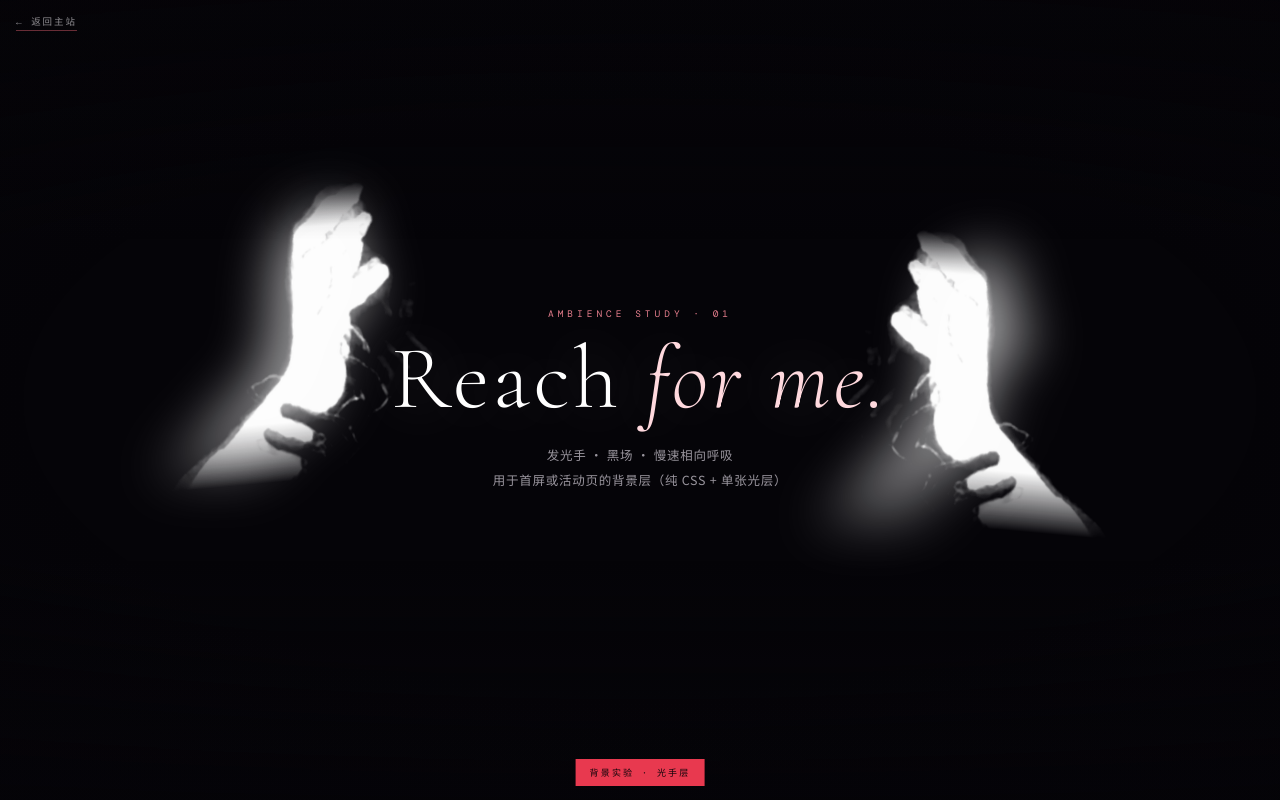
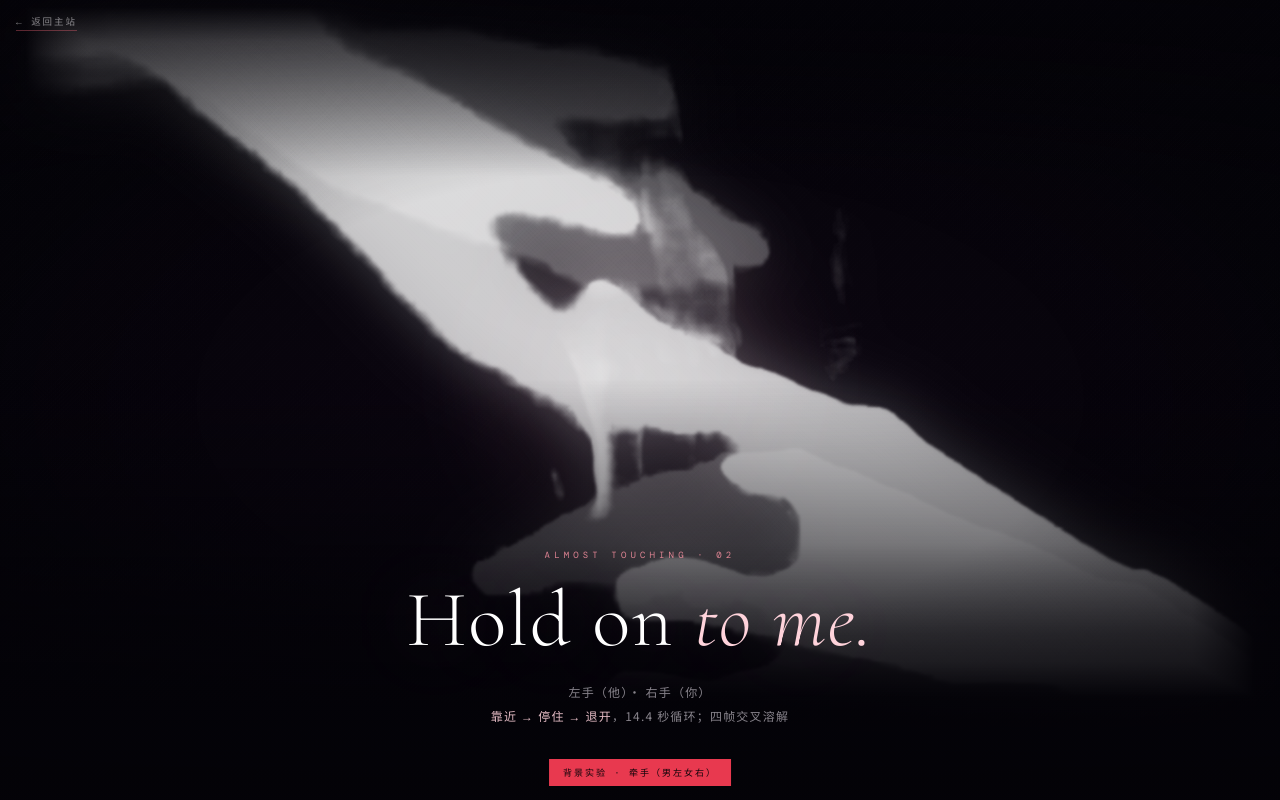
Before and after one commit to Hotpot-cx/sylus-site, a plain HTML site: page hand_demo.html in a window 1280 px wide. Drawn offline with nearby package versions, Linux system fonts and the light colour scheme; a web font is replaced by a local one.

Commit message:
牵手光手背景：4 帧视频层抠图 + 14.4s 靠近/牵手/退开循环

```diff
--- a/hand_demo.html
+++ b/hand_demo.html
@@ -3,123 +3,181 @@
   <head>
     <meta charset="UTF-8" />
     <meta name="viewport" content="width=device-width, initial-scale=1.0" />
-    <title>光手背景实验 | 秦彻</title>
+    <title>牵手 · 光手背景实验 | 秦彻</title>
     <link
-      href="https://fonts.googleapis.com/css2?family=Cormorant+Garamond:ital,wght@0,300;0,400;1,300&family=DM+Mono:wght@300;400&family=Noto+Sans+SC:wght@200;300;400&display=swap"
+      href="https://fonts.googleapis.com/css2?family=Cormorant+Garamond:ital,wght@0,300;0,400;1,300;1,400&family=DM+Mono:wght@300;400&family=Noto+Sans+SC:wght@200;300;400&display=swap"
       rel="stylesheet"
     />
     <style>
       * { box-sizing: border-box; }
-      html, body { margin: 0; height: 100%; background: #050408; color: #ece9ef; font-family: "Noto Sans SC", sans-serif; }
-      body { overflow-x: hidden; }
-
-      /* 全局场景 */
+      html, body {
+        margin: 0;
+        height: 100%;
+        background: #040308;
+        color: #ece9ef;
+        font-family: "Noto Sans SC", sans-serif;
+        overflow-x: hidden;
+      }
       .stage {
         position: relative;
         min-height: 100svh;
         display: grid;
         place-items: center;
         overflow: hidden;
-        isolation: isolate;
+        background: radial-gradient(90% 70% at 50% 52%, #0b0510 0%, #040308 72%);
       }
-      .stage::after {
-        content: "";
+
+      /* 光手序列层 */
+      .hands {
+        position: absolute;
+        inset: 0;
+        z-index: 1;
+        pointer-events: none;
+      }
+      .hands img {
+        position: absolute;
+        left: 50%;
+        top: 44%;
+        width: min(1180px, 100vw);
+        height: auto;
+        transform: translate(-50%, -50%) scale(1.02);
+        mix-blend-mode: screen;
+        opacity: 0;
+        will-change: opacity, transform;
+        user-select: none;
+        -webkit-user-drag: none;
+      }
+      /* 柔光层（同一批图，CSS 模糊） */
+      .hands-soft {
+        position: absolute;
+        inset: 0;
+        z-index: 0;
+        pointer-events: none;
+        filter: blur(30px) saturate(1.05);
+        opacity: 0.36;
+        mix-blend-mode: screen;
+      }
+      .hands-soft img {
+        position: absolute;
+        left: 50%;
+        top: 44%;
+        width: min(1180px, 100vw);
+        height: auto;
+        transform: translate(-50%, -50%) scale(1.03);
+        opacity: 0;
+        will-change: opacity;
+        user-select: none;
+      }
+
+      /* 牵手瞬间的光点 */
+      .spark {
+        position: absolute;
+        left: 50%;
+        top: 47%;
+        z-index: 2;
+        width: 34vw;
+        height: 34vw;
+        transform: translate(-50%, -50%) scale(0.9);
+        background: radial-gradient(
+          circle,
+          rgba(255, 244, 248, 0.55),
+          rgba(255, 170, 190, 0.18) 42%,
+          transparent 70%
+        );
+        filter: blur(16px);
+        mix-blend-mode: screen;
+        opacity: 0;
+        pointer-events: none;
+      }
+
+      .veil {
         position: absolute;
         inset: 0;
         z-index: 3;
         pointer-events: none;
         background:
-          radial-gradient(120% 90% at 50% 50%, transparent 40%, rgba(5, 4, 8, 0.72) 88%),
-          linear-gradient(180deg, rgba(5, 4, 8, 0.65), transparent 30%, transparent 70%, rgba(5, 4, 8, 0.85));
+          radial-gradient(115% 95% at 50% 50%, transparent 30%, rgba(4, 3, 8, 0.8) 84%),
+          linear-gradient(
+            180deg,
+            rgba(4, 3, 8, 0.78),
+            transparent 22%,
+            transparent 68%,
+            rgba(4, 3, 8, 0.92)
+          );
       }
-
-      .hand {
+      .grain {
         position: absolute;
-        z-index: 1;
-        mix-blend-mode: screen;
-        will-change: transform, opacity;
+        inset: 0;
+        z-index: 3;
         pointer-events: none;
-        user-select: none;
-      }
-      .hand-soft {
-        position: absolute;
-        z-index: 0;
-        mix-blend-mode: screen;
-        filter: blur(26px);
-        opacity: 0.55;
-        pointer-events: none;
-      }
-
-      /* 双手相向 */
-      .h-l { width: min(42vw, 520px); left: 4vw; top: 24%; transform: rotate(-8deg); animation: reachL 8s ease-in-out infinite; }
-      .h-r { width: min(42vw, 520px); right: 4vw; top: 30%; transform: scaleX(-1) rotate(-8deg); animation: reachR 8s ease-in-out infinite; }
-      .h-l-soft { width: min(42vw, 520px); left: 4vw; top: 24%; animation: glowPulse 8s ease-in-out infinite; }
-      .h-r-soft { width: min(42vw, 520px); right: 4vw; top: 30%; animation: glowPulse 8s ease-in-out infinite; }
-
-      @keyframes reachL {
-        0%, 100% { transform: rotate(-8deg) translateX(-18px) translateY(6px); opacity: 0.82; }
-        46% { transform: rotate(-5deg) translateX(26px) translateY(-8px); opacity: 1; }
-        54% { transform: rotate(-5deg) translateX(24px) translateY(-7px); opacity: 1; }
-      }
-      @keyframes reachR {
-        0%, 100% { transform: scaleX(-1) rotate(-8deg) translateX(-18px) translateY(6px); opacity: 0.82; }
-        46% { transform: scaleX(-1) rotate(-5deg) translateX(26px) translateY(-8px); opacity: 1; }
-        54% { transform: scaleX(-1) rotate(-5deg) translateX(24px) translateY(-7px); opacity: 1; }
-      }
-      @keyframes glowPulse {
-        0%, 100% { opacity: 0.35; }
-        50% { opacity: 0.7; }
+        opacity: 0.16;
+        mix-blend-mode: overlay;
+        background-image: repeating-linear-gradient(
+            -45deg,
+            rgba(255, 255, 255, 0.06) 0 1px,
+            transparent 1px 3px
+          ),
+          repeating-linear-gradient(45deg, rgba(0, 0, 0, 0.08) 0 1px, transparent 1px 3px);
       }
 
       /* 文案 */
       .copy {
-        position: relative;
+        position: absolute;
+        left: 0;
+        right: 0;
+        bottom: clamp(60px, 9vh, 110px);
         z-index: 4;
         text-align: center;
-        padding: 0 24px;
+        padding: 0 22px;
+        pointer-events: none;
+      }
+      .copy::before {
+        content: "";
+        position: absolute;
+        inset: -170px 0 -90px;
+        z-index: -1;
+        background: linear-gradient(
+          to top,
+          rgba(4, 3, 8, 0.94) 0%,
+          rgba(4, 3, 8, 0.72) 42%,
+          rgba(4, 3, 8, 0) 100%
+        );
+        pointer-events: none;
       }
       .copy .k {
         font-family: "DM Mono", monospace;
-        font-size: 9.5px;
-        letter-spacing: 0.42em;
+        font-size: 9px;
+        letter-spacing: 0.46em;
         text-transform: uppercase;
-        color: rgba(255, 140, 155, 0.9);
+        color: rgba(255, 148, 164, 0.85);
       }
       .copy h1 {
-        margin: 14px 0 0;
+        margin: 18px 0 0;
         font-family: "Cormorant Garamond", serif;
         font-weight: 300;
-        font-size: clamp(38px, 7vw, 96px);
-        letter-spacing: 0.04em;
-        line-height: 1;
+        font-size: clamp(34px, 6.2vw, 90px);
+        line-height: 1.04;
+        letter-spacing: 0.02em;
         color: #fff;
-        text-shadow: 0 0 60px rgba(255, 255, 255, 0.25);
+        text-shadow: 0 0 80px rgba(255, 220, 230, 0.28);
       }
-      .copy h1 em { font-style: italic; color: #ffd9de; }
+      .copy h1 em {
+        font-style: italic;
+        color: #ffd3db;
+      }
       .copy p {
         margin: 18px auto 0;
-        max-width: 520px;
-        font-size: 12.5px;
+        max-width: 460px;
+        font-size: 12px;
         line-height: 2;
-        letter-spacing: 0.06em;
-        color: rgba(230, 225, 235, 0.66);
+        letter-spacing: 0.1em;
+        color: rgba(232, 226, 236, 0.58);
+      }
+      .copy p b {
+        color: rgba(255, 210, 220, 0.9);
+        font-weight: 400;
       }
 
-      .note {
-        position: fixed;
-        left: 50%;
-        bottom: 14px;
-        transform: translateX(-50%);
-        z-index: 9;
-        font-family: "DM Mono", monospace;
-        font-size: 9px;
-        letter-spacing: 0.24em;
-        text-transform: uppercase;
-        color: #0e0409;
-        background: #e8394f;
-        padding: 7px 14px;
-        white-space: nowrap;
-      }
       .back {
         position: fixed;
         left: 16px;
@@ -129,14 +187,36 @@
         font-size: 9.5px;
         letter-spacing: 0.2em;
         text-transform: uppercase;
-        color: rgba(236, 233, 239, 0.6);
+        color: rgba(236, 233, 239, 0.55);
         text-decoration: none;
-        border-bottom: 1px solid rgba(255, 107, 125, 0.4);
+        border-bottom: 1px solid rgba(255, 107, 125, 0.35);
         padding-bottom: 2px;
       }
       .back:hover { color: #fff; }
+      .note {
+        position: fixed;
+        left: 50%;
+        bottom: 14px;
+        transform: translateX(-50%);
+        z-index: 9;
+        font-family: "DM Mono", monospace;
+        font-size: 9px;
+        letter-spacing: 0.22em;
+        text-transform: uppercase;
+        color: #0e0409;
+        background: #e8394f;
+        padding: 7px 14px;
+        white-space: nowrap;
+      }
+      @media (max-width: 760px) {
+        .hands img,
+        .hands-soft img {
+          width: 165vw;
+        }
+        .copy h1 { font-size: clamp(30px, 9vw, 44px); }
+      }
       @media (prefers-reduced-motion: reduce) {
-        .hand, .hand-soft { animation: none !important; }
+        .hands-soft { display: none; }
       }
     </style>
   </head>
@@ -144,18 +224,96 @@
     <a class="back" href="index.html">← 返回主站</a>
 
     <section class="stage">
-      <img class="hand-soft h-l-soft" src="images/hand_light_soft.webp" alt="" aria-hidden="true" />
-      <img class="hand-soft h-r-soft" src="images/hand_light_soft.webp" alt="" aria-hidden="true" />
-      <img class="hand h-l" src="images/hand_light.webp" alt="" aria-hidden="true" />
-      <img class="hand h-r" src="images/hand_light.webp" alt="" aria-hidden="true" />
+      <div class="hands-soft" aria-hidden="true">
+        <img data-f="0" src="images/hands_f1.webp" alt="" />
+        <img data-f="1" src="images/hands_f2.webp" alt="" />
+        <img data-f="2" src="images/hands_f3.webp" alt="" />
+        <img data-f="3" src="images/hands_f4.webp" alt="" />
+      </div>
+      <div class="hands" aria-hidden="true">
+        <img data-f="0" src="images/hands_f1.webp" alt="" />
+        <img data-f="1" src="images/hands_f2.webp" alt="" />
+        <img data-f="2" src="images/hands_f3.webp" alt="" />
+        <img data-f="3" src="images/hands_f4.webp" alt="" />
+      </div>
+      <div class="spark" id="spark" aria-hidden="true"></div>
+      <div class="veil" aria-hidden="true"></div>
+      <div class="grain" aria-hidden="true"></div>
 
       <div class="copy">
-        <div class="k">Ambience Study · 01</div>
-        <h1>Reach <em>for me.</em></h1>
-        <p>发光手 · 黑场 · 慢速相向呼吸<br />用于首屏或活动页的背景层（纯 CSS + 单张光层）</p>
+        <div class="k">Almost touching · 02</div>
+        <h1>Hold on <em>to me.</em></h1>
+        <p>
+          左手（他）· 右手（你）<br />
+          <b>靠近 → 停住 → 退开</b>，14.4 秒循环；四帧交叉溶解
+        </p>
       </div>
     </section>
 
-    <div class="note">背景实验 · 光手层</div>
+    <div class="note">背景实验 · 牵手（男左女右）</div>
+
+    <script>
+      (function () {
+        var SLOT = 1.8;
+        var SEQ = [0, 1, 2, 3, 3, 2, 1, 0];
+        var N = SEQ.length;
+        var CYCLE = N * SLOT;
+        var sharp = [].slice.call(document.querySelectorAll(".hands img"));
+        var softEls = [].slice.call(document.querySelectorAll(".hands-soft img"));
+        var spark = document.getElementById("spark");
+        var reduce = window.matchMedia("(prefers-reduced-motion: reduce)").matches;
+
+        function tri(x, c, w) {
+          var d = Math.abs(x - c) / w;
+          var v = Math.max(0, 1 - d);
+          return v * v * (3 - 2 * v);
+        }
+
+        function weights(p) {
+          var out = [0, 0, 0, 0];
+          for (var j = 0; j < N; j++) {
+            var w = tri(p, j + 0.5, 1.15);
+            var f = SEQ[j];
+            if (w > out[f]) out[f] = w;
+          }
+          var sum = out.reduce(function (a, b) { return a + b; }, 0) || 1;
+          if (sum > 1) out = out.map(function (v) { return v / sum; });
+          return out;
+        }
+
+        function frame(t) {
+          var p = (t / SLOT) % N;
+          var w = weights(p);
+          for (var i = 0; i < 4; i++) {
+            sharp[i].style.opacity = w[i].toFixed(3);
+            softEls[i].style.opacity = w[i].toFixed(3);
+          }
+          var ap = p <= 3 ? p / 3 : p <= 4.6 ? 1 : Math.max(0, (N - p) / (N - 4.6));
+          ap = Math.min(1, Math.max(0, ap));
+          var s = (1.0 + ap * 0.045).toFixed(4);
+          for (var k = 0; k < 4; k++) {
+            sharp[k].style.transform = "translate(-50%, -50%) scale(" + s + ")";
+          }
+          var glow = Math.max(tri(p, 3.5, 1.25), tri(p, 4.5, 1.25));
+          spark.style.opacity = (glow * 0.85).toFixed(3);
+          spark.style.transform =
+            "translate(-50%, -50%) scale(" + (0.86 + glow * 0.24).toFixed(3) + ")";
+        }
+
+        if (reduce) {
+          for (var i = 0; i < 4; i++) {
+            sharp[i].style.opacity = i === 3 ? 1 : 0;
+            softEls[i].style.opacity = 0;
+          }
+          return;
+        }
+
+        var start = performance.now();
+        (function loop(now) {
+          frame(((now - start) / 1000) % CYCLE);
+          requestAnimationFrame(loop);
+        })(start);
+      })();
+    </script>
   </body>
 </html>
```
Also changed, not shown: images/hands_f1.webp (added), images/hands_f2.webp (added), images/hands_f3.webp (added), images/hands_f4.webp (added).
